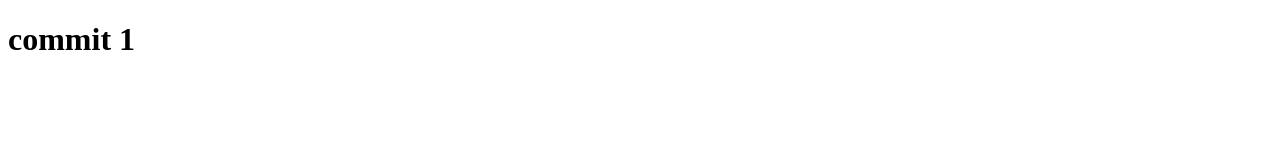
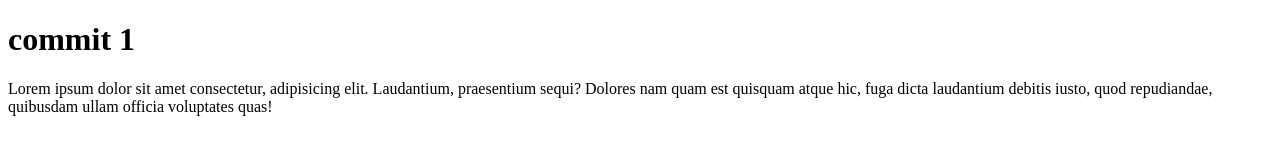
Before and after one commit to hieuvolaptrinh/test, a plain HTML site: page index.html in a window 1280 px wide. Drawn offline with Linux system fonts and the light colour scheme.

Commit message:
sửa code

```diff
--- a/index.html
+++ b/index.html
@@ -7,5 +7,11 @@
   </head>
   <body>
     <h1>commit 1</h1>
+    <p>
+      Lorem ipsum dolor sit amet consectetur, adipisicing elit. Laudantium,
+      praesentium sequi? Dolores nam quam est quisquam atque hic, fuga dicta
+      laudantium debitis iusto, quod repudiandae, quibusdam ullam officia
+      voluptates quas!
+     </p>
   </body>
 </html>
```
